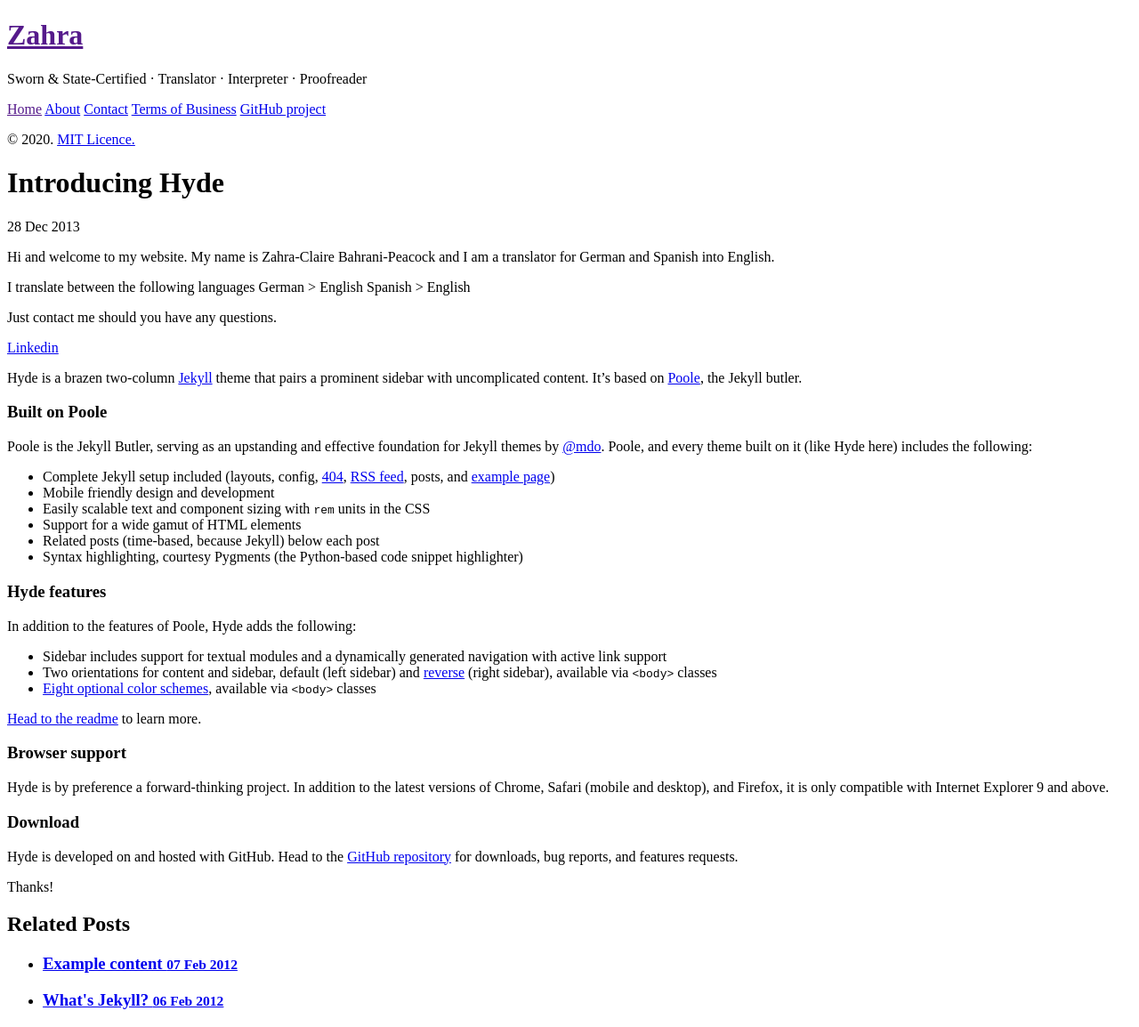
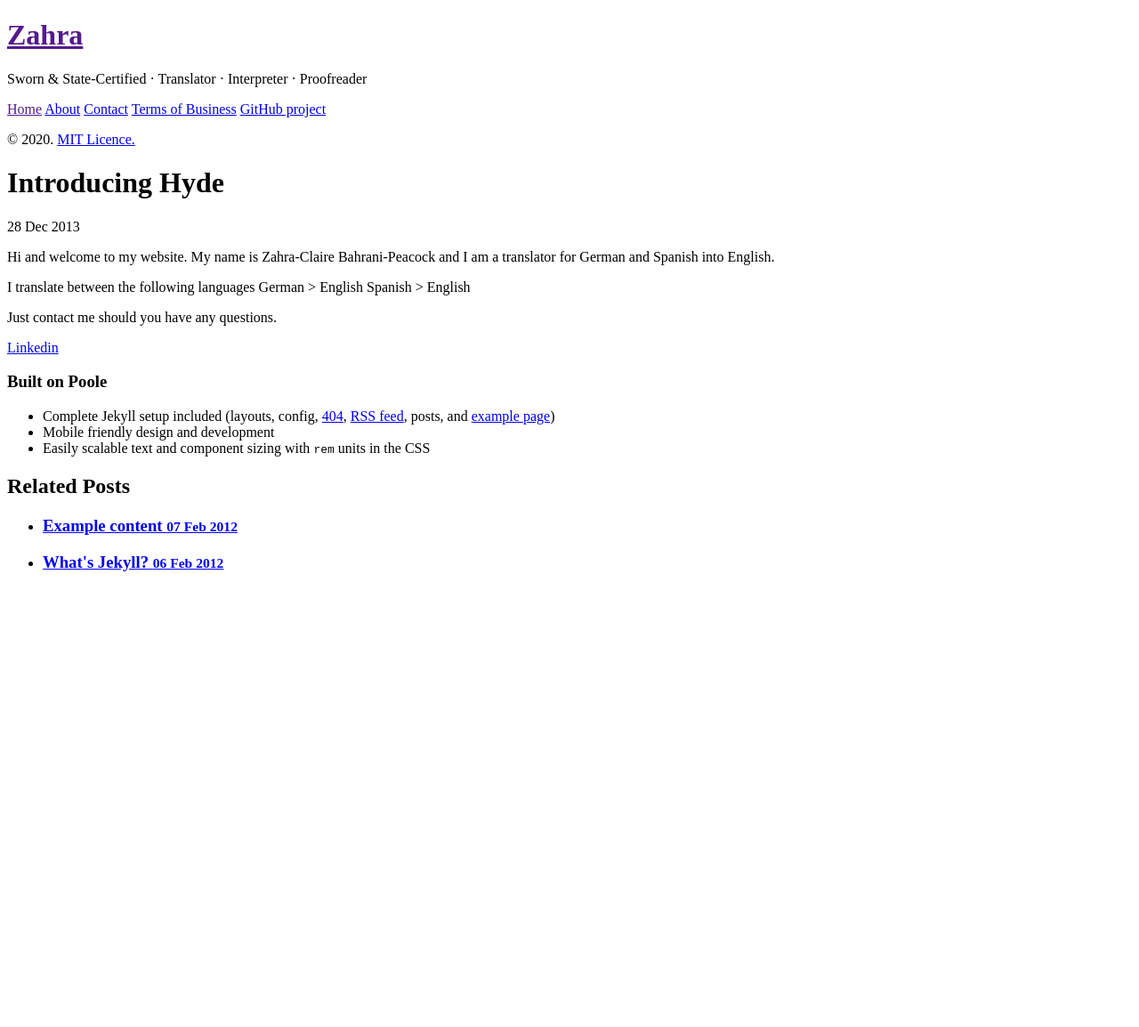
Before and after one commit to Zahra-Claire-Bahrani-Peacock/zahra-claire-bahrani-peacock.github.io, a Jekyll site: the page built from _posts/2013-12-28-introducing-hyde.md, in a window 1280 px wide. Shown: the whole page at 89% size. Built offline with Jekyll 4.4.1, drawn with Linux system fonts in a browser that asks for light colours; after the commit the page ends 900 px from its top, so only the background shows below that.

Commit message:
Updated text

```diff
--- a/_posts/2013-12-28-introducing-hyde.md
+++ b/_posts/2013-12-28-introducing-hyde.md
@@ -13,35 +13,9 @@
 
 [Linkedin](www.linkedin.com/in/zahra-claire-bahrani-peacock)
 
-Hyde is a brazen two-column [Jekyll](http://jekyllrb.com) theme that pairs a prominent sidebar with uncomplicated content. It's based on [Poole](http://getpoole.com), the Jekyll butler.
+
 
 ### Built on Poole
-
-Poole is the Jekyll Butler, serving as an upstanding and effective foundation for Jekyll themes by [@mdo](https://twitter.com/mdo). Poole, and every theme built on it (like Hyde here) includes the following:
-
 * Complete Jekyll setup included (layouts, config, [404](/404), [RSS feed](/atom.xml), posts, and [example page](/about))
 * Mobile friendly design and development
 * Easily scalable text and component sizing with `rem` units in the CSS
-* Support for a wide gamut of HTML elements
-* Related posts (time-based, because Jekyll) below each post
-* Syntax highlighting, courtesy Pygments (the Python-based code snippet highlighter)
-
-### Hyde features
-
-In addition to the features of Poole, Hyde adds the following:
-
-* Sidebar includes support for textual modules and a dynamically generated navigation with active link support
-* Two orientations for content and sidebar, default (left sidebar) and [reverse](https://github.com/poole/lanyon#reverse-layout) (right sidebar), available via `<body>` classes
-* [Eight optional color schemes](https://github.com/poole/hyde#themes), available via `<body>` classes
-
-[Head to the readme](https://github.com/poole/hyde#readme) to learn more.
-
-### Browser support
-
-Hyde is by preference a forward-thinking project. In addition to the latest versions of Chrome, Safari (mobile and desktop), and Firefox, it is only compatible with Internet Explorer 9 and above.
-
-### Download
-
-Hyde is developed on and hosted with GitHub. Head to the <a href="https://github.com/poole/hyde">GitHub repository</a> for downloads, bug reports, and features requests.
-
-Thanks!
```
Also changed, not shown: about.md (+1 -1 lines).
